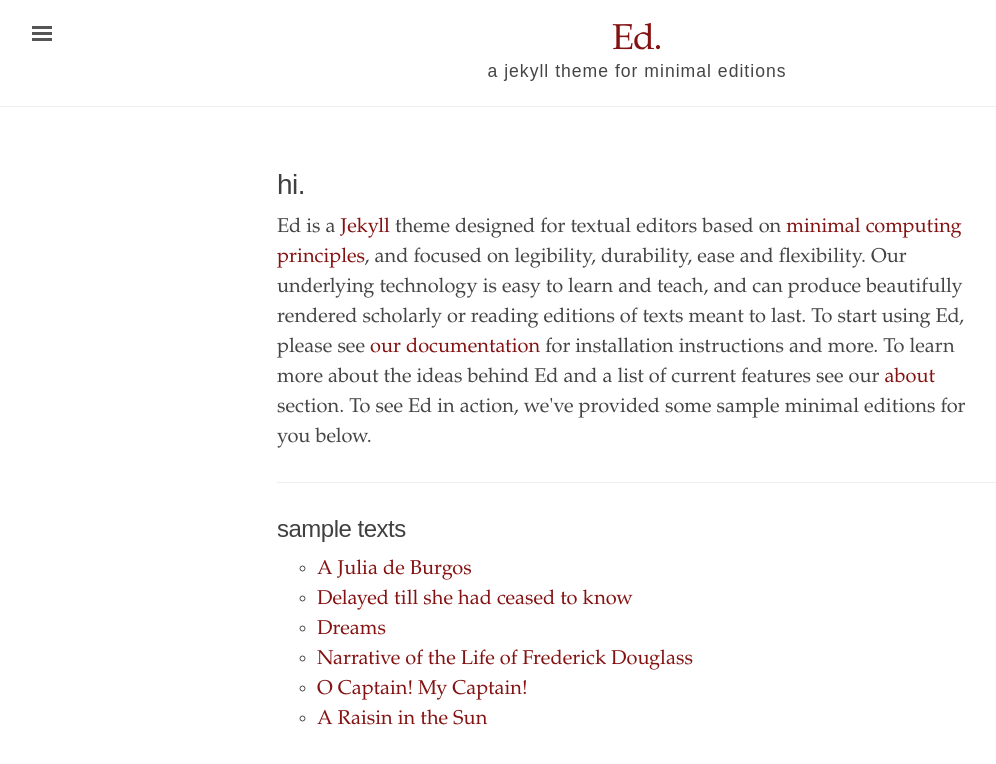
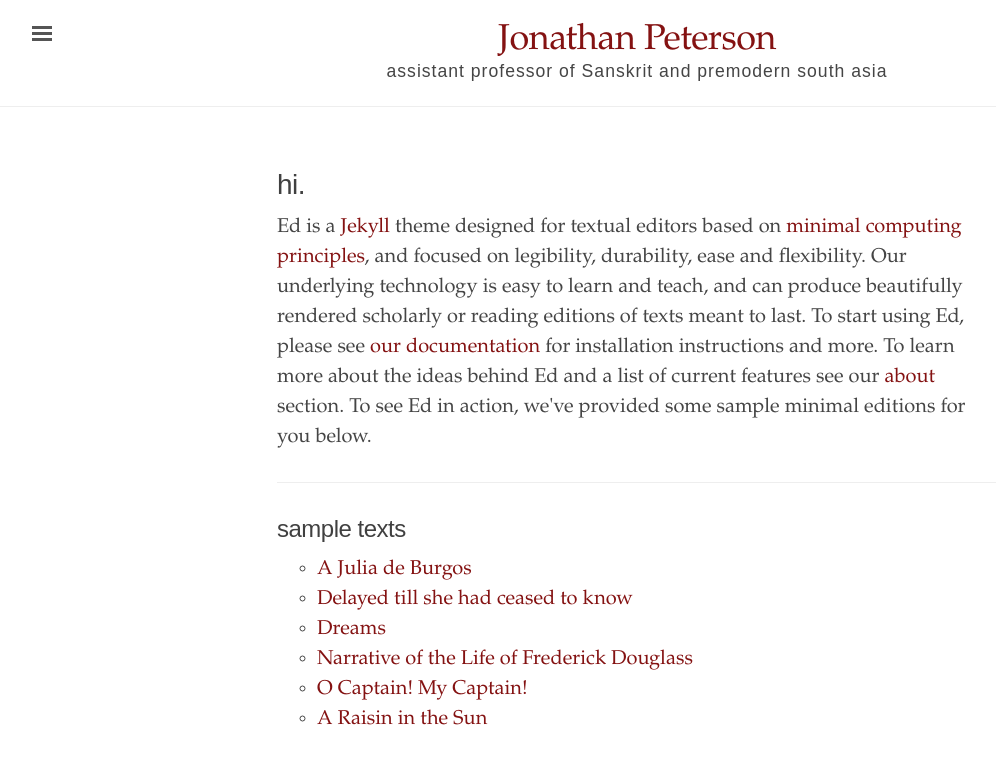
Before and after one commit to petersonjonath/personalwebpage, a Jekyll site: the page built from index.html, in a window 1280 px wide. Shown: the top 764 px of the page, without its empty margins (3-999 px from the left). Built offline with Jekyll 4.4.1, drawn with Linux system fonts in a browser that asks for light colours.

Commit message:
Update _config.yml

```diff
--- a/_config.yml
+++ b/_config.yml
@@ -1,9 +1,9 @@
 # Built with Jekyll 3.6.0
 
 # Setup
-title:               Ed.
-tagline:             'a jekyll theme for minimal editions'
-description:         'Ed is a Jekyll theme designed for textual editors based on minimal computing principles, and focused on legibility and flexibility.'
+title:               Jonathan Peterson
+tagline:             'assistant professor of Sanskrit and premodern south asia'
+description:         'department of middle eastern, south asian, and african studies, columbia university.'
 url:                 'http://minicomp.github.io'
 baseurl:             '/ed'
 
```
